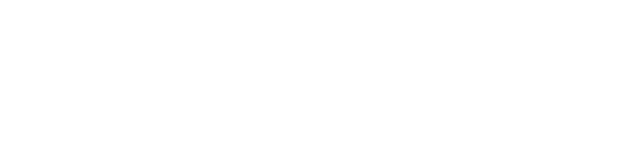
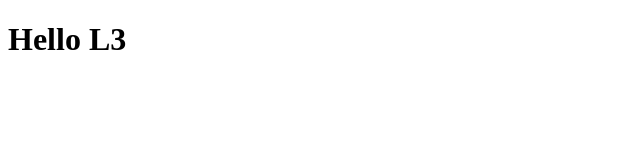
Before and after one commit to mbelke/testGit, a plain HTML site: page index.html in a window 1280 px wide. Shown: the whole page, without its empty margins (0-640 px from the left). Drawn offline with Linux system fonts and the light colour scheme.

Commit message:
Ajout de h1

```diff
--- a/index.html
+++ b/index.html
@@ -5,6 +5,6 @@
 	<title>Tester GIT</title>
 </head>
 <body>
-
+	<h1>Hello L3</h1>
 </body>
 </html>
```
